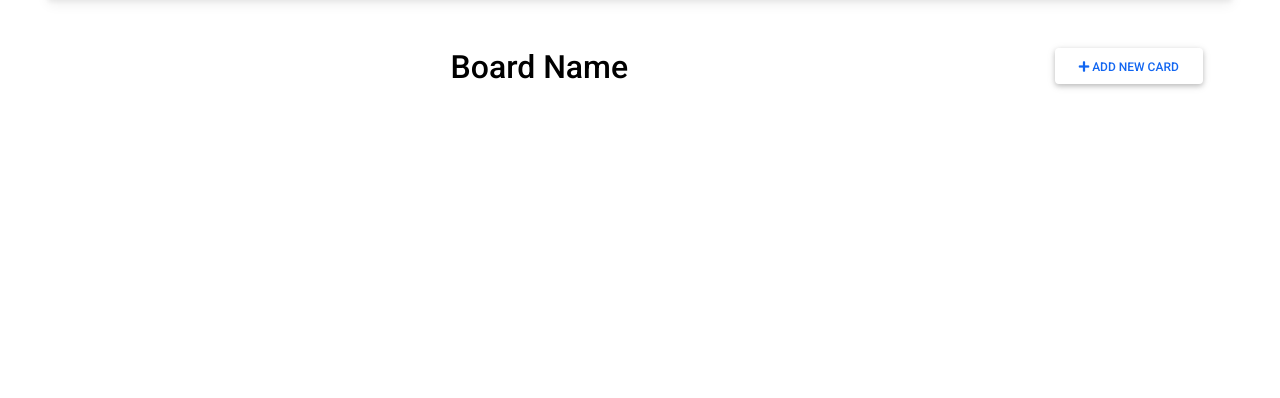
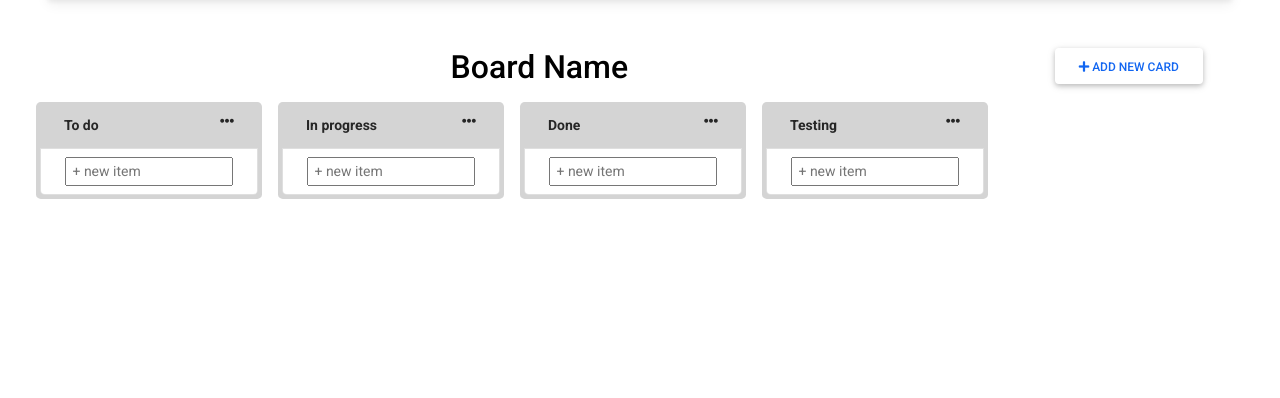
Before and after one commit to luqkrzy/proman, a Flask app: page /board/1 in a window 1280 px wide. Shown: the part 59-457 px from the top of the page. Run offline with Flask 2, Linux system fonts and the light colour scheme; parts of the project's set-up code (start-up, migrations or seed data) failed here and were passed over; some libraries are stand-ins or nearby versions.

Commit message:
generowanie kolumn

```diff
--- a/ProMan/static/js/board.js
+++ b/ProMan/static/js/board.js
@@ -95,13 +95,40 @@ class Cards {
         const path = window.location.pathname;
         let board_id = path.split('/')[2];
         let columns = ['To do', 'In progress', 'Done', 'Testing'];
-        // showColumns(columns)
+        showColumns(columns)
+        // easyHandler._getData(`/api/get-columns/${board_id}`, (columns) => console.log(columns))
         // easyHandler._getData(`/api/get-columns/${board_id}`, (columns) => console.log(columns))
     }
 
 
 }
 
+function showColumns(columns) {
+    for (let i = 0; i < columns.length; i++) {
+        let name = columns[i]
+        let outerHtml =
+		`
+		<div class="col-md-auto rounded-3 p-1 alert-dark hover-shadow me-3 mb-3" name="${name}"><!-- start card  -->
+			<div class="bg-transparent border-0 list-group-item d-flex justify-content-between fw-bold mb-1">
+				${name}<i class="fas fa-ellipsis-h" data-mdb-toggle="dropdown"></i>
+				<div class="dropdown-menu">
+					<span class="dropdown-item">Edit</span>
+					<span class="dropdown-item" onclick="return this.parentNode.parentNode.parentNode.remove();">Delete</span>
+				</div>
+			</div>
+			<div class="cardBody" id="1">
+
+			</div>
+			<div class="new-item list-group-item list-group-item-action">
+				<input type="text" class='w-100' placeholder=" + new item"></div>
+		</div><!-- end of card  -->`
+
+        let parent = document.getElementById("columns_section")
+        parent.insertAdjacentHTML("beforeend", outerHtml);
+    }
+
+
+}
 
 const cards = new Cards();
 cards.init()
--- a/ProMan/templates/board.html
+++ b/ProMan/templates/board.html
@@ -2,7 +2,7 @@
 {% block title %} Board {% endblock %}
 
 {% block content %}
-	<div class="row"><!-- start row -->
+	<div class="row" ><!-- start row -->
 		<div class="col-md-10 text-center"><h2 class="text-center mb-3">Board Name </h2></div>
 		<div class="col-auto mb-3">
 			<div class="col-md d-inline-flex align-content-end"><!-- start new card  -->
@@ -12,6 +12,8 @@
 	</div><!-- end row -->
 	<div class="allCards row align-items-start" id="columns_section">
 
+
+
 	</div>
 	<script src="https://cdnjs.cloudflare.com/ajax/libs/Sortable/1.10.2/Sortable.min.js" integrity="sha512-ELgdXEUQM5x+vB2mycmnSCsiDZWQYXKwlzh9+p+Hff4f5LA+uf0w2pOp3j7UAuSAajxfEzmYZNOOLQuiotrt9Q==" crossorigin="anonymous"></script>
 	<script type="module" src="{{ url_for('static', filename='./js/board.js') }}"></script>
```
